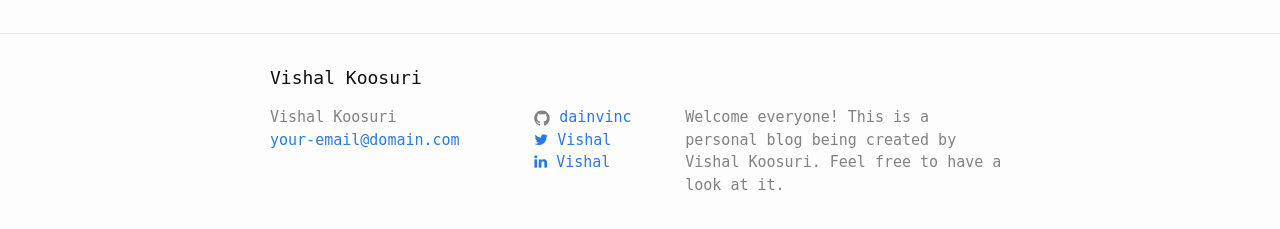
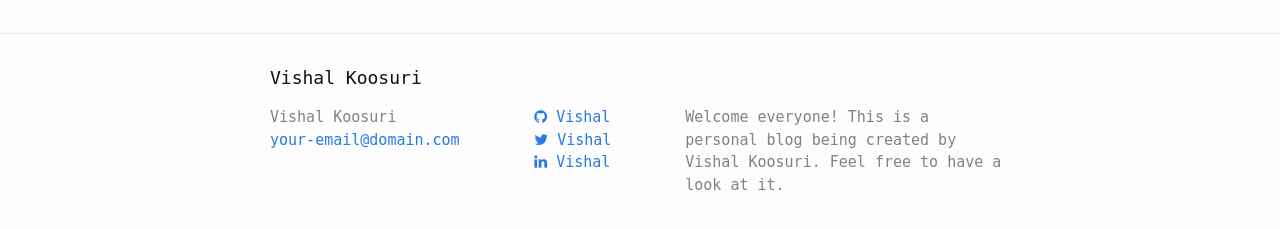
Before and after one commit to dainvinc/dainvinc.github.io, a Jekyll site: the page built from index.html, in a window 1280 px wide. Shown: the part 314-543 px from the top of the page. Built offline with Jekyll 4.4.1, drawn with Linux system fonts in a browser that asks for light colours; nearby versions of some CDN libraries.

Commit message:
Updated the github icon

```diff
--- a/_includes/footer.html
+++ b/_includes/footer.html
@@ -16,7 +16,10 @@
         <ul class="social-media-list">
           {% if site.github_username %}
           <li>
-            {% include icon-github.html username=site.github_username %}
+            <!--{% include icon-github.html username=site.github_username %}-->
+            <a href="https://github.com/{{ site.github_username }}">
+            <i class="fa fa-github"></i> Vishal
+            </a>
           </li>
           {% endif %}
 
@@ -25,6 +28,7 @@
             <!--{% include icon-twitter.html username=site.twitter_username %}-->
             <a href="https://twitter.com/{{ site.twitter_username }}">
             <i class= "fa fa-twitter"></i> Vishal
+            </a>
           </li>
           {% endif %}
 
```
